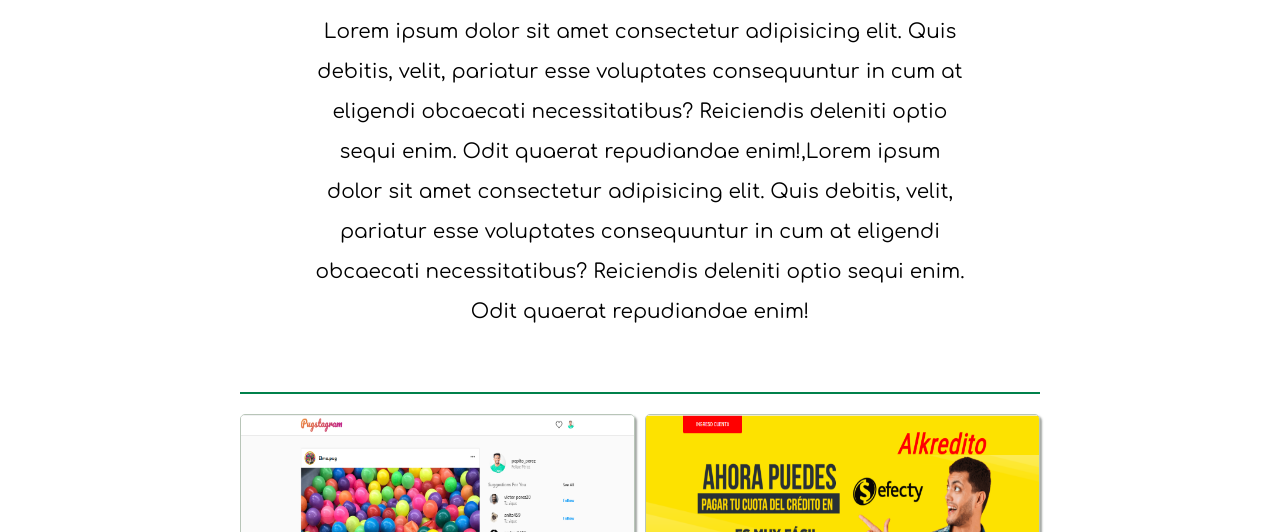
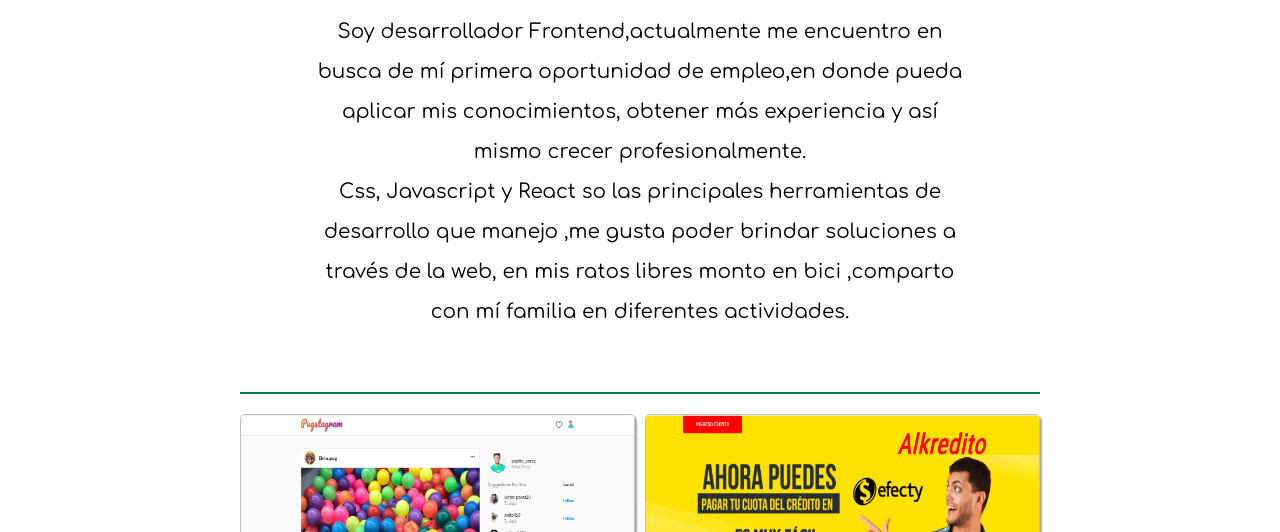
Before and after one commit to Jhoancanchila/Jhoancanchila.github.io, a website: page index.html in a window 1280 px wide. Shown: the part 732-1264 px from the top of the page. Drawn offline with Linux system fonts and the light colour scheme.

Commit message:
update section quién soy

```diff
--- a/index.html
+++ b/index.html
@@ -48,11 +48,12 @@
   <section class="quien-soy" id="Quien-soy">
     <div class="quien-soy__container">
       <h1 class="tittles">QUIÉN SOY</h1>
-      <p>Lorem ipsum dolor sit amet consectetur adipisicing elit. Quis debitis, velit, pariatur esse voluptates
-        consequuntur in cum at eligendi obcaecati necessitatibus? Reiciendis deleniti optio sequi enim. Odit quaerat
-        repudiandae enim!,Lorem ipsum dolor sit amet consectetur adipisicing elit. Quis debitis, velit, pariatur esse
-        voluptates consequuntur in cum at eligendi obcaecati necessitatibus? Reiciendis deleniti optio sequi enim. Odit
-        quaerat repudiandae enim!</p>
+      <p>Soy desarrollador Frontend,actualmente me encuentro en busca de mí primera oportunidad de empleo,en donde pueda
+        aplicar mis conocimientos, obtener más experiencia y así mismo crecer profesionalmente.<br />
+        Css, Javascript y React so las principales herramientas de desarrollo que manejo ,me gusta poder brindar
+        soluciones a través de la web, en mis ratos libres monto en bici ,comparto con mí familia en diferentes
+        actividades.
+      </p>
     </div>
   </section>
   <section class="projects" id="proyectos">
```
